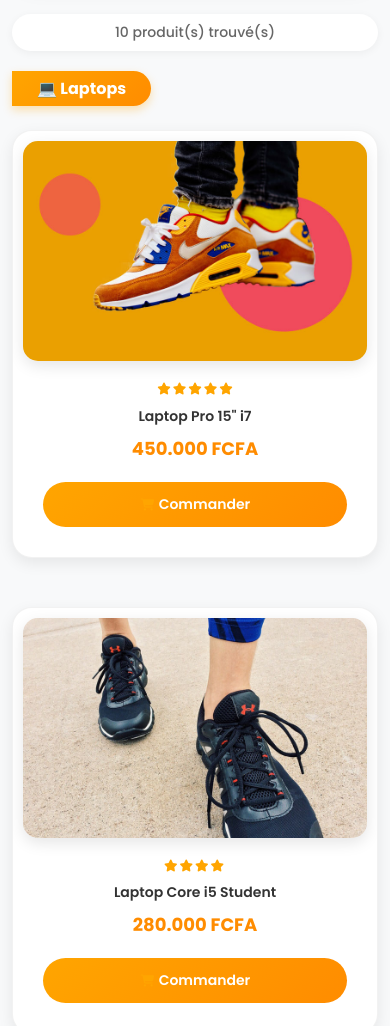
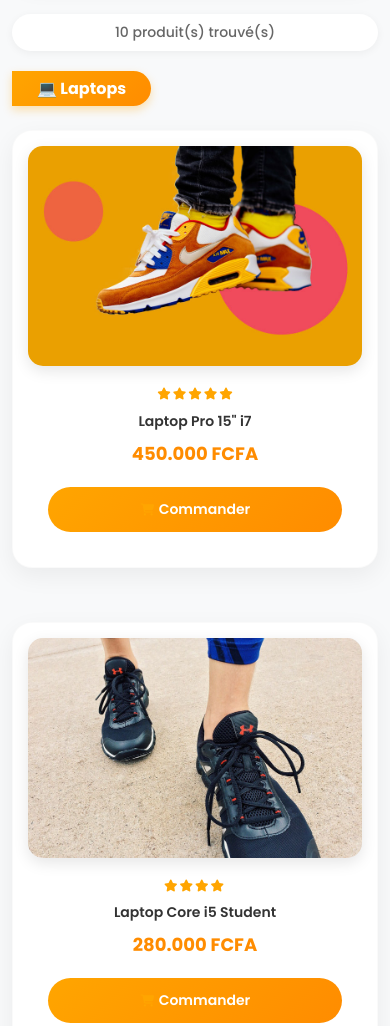
Before and after one commit to victorieuxprince-commits/ange-Prince, a website: page page/computers.html in a window 390 px wide. Shown: the part 740-1766 px from the top of the page. Drawn offline with nearby package versions, Linux system fonts and the light colour scheme; some icons are missing.

Commit message:
Premier commit

```diff
--- a/css/style2.css
+++ b/css/style2.css
@@ -1039,12 +1039,16 @@ html {
         /* Bootstrap gère nativement : 2 par ligne via col-6, OK */
     }
 
-    /* Only full-width the columns that don't have a col-6 class */
-    .row > [class*='col-md-']:not([class*='col-6']):not([class*='col-sm-']) {
+    /* 1 seul produit par ligne sur mobile pour garantir un design premium sans débordement */
+    .product-item,
+    .similar-products [class*='col-'],
+    #promo-container [class*='col-'],
+    #new-arrivals-container [class*='col-'],
+    #best-sellers-container [class*='col-'] {
         flex: 0 0 100% !important;
         max-width: 100% !important;
         width: 100% !important;
-        margin-bottom: 25px;
+        margin-bottom: 30px;
     }
 
     /* Grille Bootstrap sur mobile - NE PAS forcer flex-direction:column
@@ -1314,17 +1318,21 @@ content: 'SEC';
 }
 
 .product-card {
-    background: #fff;
+    background: #ffffff;
     border-radius: 20px;
-    padding: 10px;
+    padding: 15px;
     transition: all 0.4s cubic-bezier(0.175, 0.885, 0.32, 1.275);
     border: 1px solid rgba(0,0,0,0.05);
+    box-shadow: 0 8px 20px rgba(0,0,0,0.05);
+    height: 100%;
+    display: flex;
+    flex-direction: column;
 }
 
 .product-card:hover {
     transform: translateY(-10px);
-    box-shadow: 0 15px 35px rgba(0,0,0,0.1);
-    border-color: orange;
+    box-shadow: 0 20px 40px rgba(255, 165, 0, 0.15);
+    border-color: rgba(255, 165, 0, 0.5);
 }
 
 /* Glassmorphism for containers */
--- a/css/style3.css
+++ b/css/style3.css
@@ -356,15 +356,21 @@ html {
 .product-card {
     background: white;
     border-radius: 20px;
+    padding: 15px;
     overflow: hidden;
     transition: all 0.4s cubic-bezier(0.4, 0, 0.2, 1);
-    box-shadow: 0 5px 15px rgba(0,0,0,0.08);
+    box-shadow: 0 8px 25px rgba(0,0,0,0.06);
     position: relative;
+    border: 1px solid rgba(0,0,0,0.02);
+    height: 100%;
+    display: flex;
+    flex-direction: column;
 }
 
 .product-card:hover {
     transform: translateY(-10px);
-    box-shadow: 0 20px 35px rgba(0,0,0,0.15);
+    box-shadow: 0 20px 40px rgba(255,165,0,0.15);
+    border-color: rgba(255,165,0,0.3);
 }
 
 .product-top {
@@ -709,24 +715,14 @@ html {
 
 /* Pour les téléphones (moins de 768px) - 1 produit par ligne */
 @media only screen and (max-width: 767px) {
-    /* Correction cruciale : 1 seul produit par ligne sur mobile */
-    .row {
-        display: flex;
-        flex-direction: column;
-    }
-
-    .product-item {
+    /* 1 seul produit par ligne sur mobile pour éviter les débordements */
+    .product-item,
+    .similar-products [class*='col-'],
+    .product-category [class*='col-'] {
         flex: 0 0 100% !important;
         max-width: 100% !important;
         width: 100% !important;
-        margin-bottom: 25px;
-    }
-
-    /* Ajustement de la grille Bootstrap */
-    .col-md-3, .col-6 {
-        width: 100% !important;
-        flex: 0 0 100% !important;
-        max-width: 100% !important;
+        margin-bottom: 30px;
     }
 
     .page-header {
```
